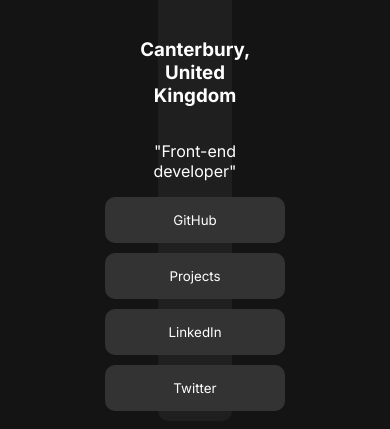
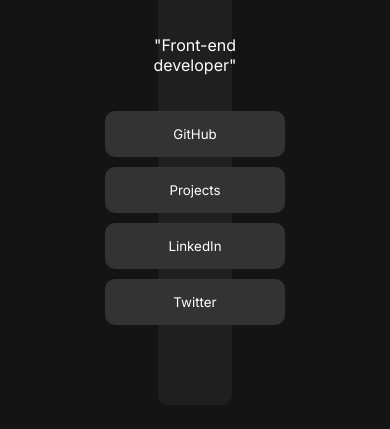
Before and after one commit to RyansCodeSucks/Socials-Links, a plain HTML site: page index.html in a window 390 px wide. Shown: the part 482-911 px from the top of the page. Drawn offline with Linux system fonts and the light colour scheme.

Commit message:
Extra styling and optimized for mobile users

```diff
--- a/index.css
+++ b/index.css
@@ -15,11 +15,16 @@ body {
     max-width: 20%;
     margin: auto;
     margin-top: 150px;
+    padding-bottom: 70px;
     border-radius: 10px;
     display: flex;
     flex-direction: column;
     align-items: center;
     font-family: "Inter", sans-serif;
+}
+
+p {
+    padding-bottom: 20px;
 }
 
 .button1, .button2, .button3, .button4 {
@@ -30,10 +35,19 @@ body {
     padding: 15px 30px;
     width: 180px;
     font-family: "Inter", sans-serif;
-
+    transition: background-color 0.3s;
 }
 
 .button1 a, .button2 a, .button3 a, .button4 a {
     text-decoration: none;
     color: white;
 }
+
+.button1:hover, .button2:hover, .button3:hover, .button4:hover {
+    background-color: #13694d;
+    box-shadow: 0 2px 5px rgb(252, 252, 252)
+}
+
+@media (max-width: 350px) {
+
+}
--- a/index.html
+++ b/index.html
@@ -13,7 +13,6 @@
    <div id="main">
       <img class="avatar" src="images/RyanInsta1.png">
       <h1>Ryan James</h1>
-      <h3>Canterbury, United Kingdom</h3>
       <p>"Front-end developer"</p>
       <button class="button1"><a target="_blank" href="https://github.com/RyansCodeSucks">GitHub</a></button>
       <button class="button2"><a target="_blank" href="https://silver-gaufre-72104c.netlify.app/">Projects</a></button>
```
